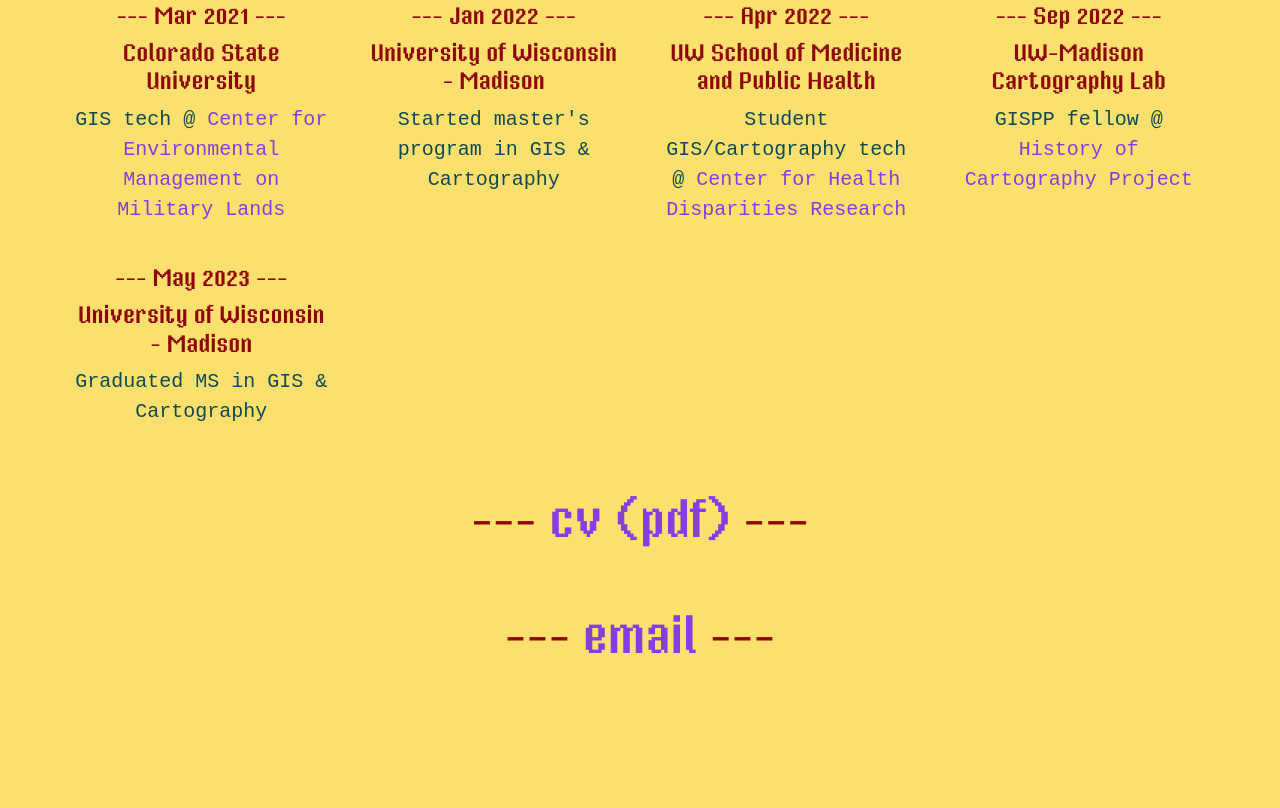
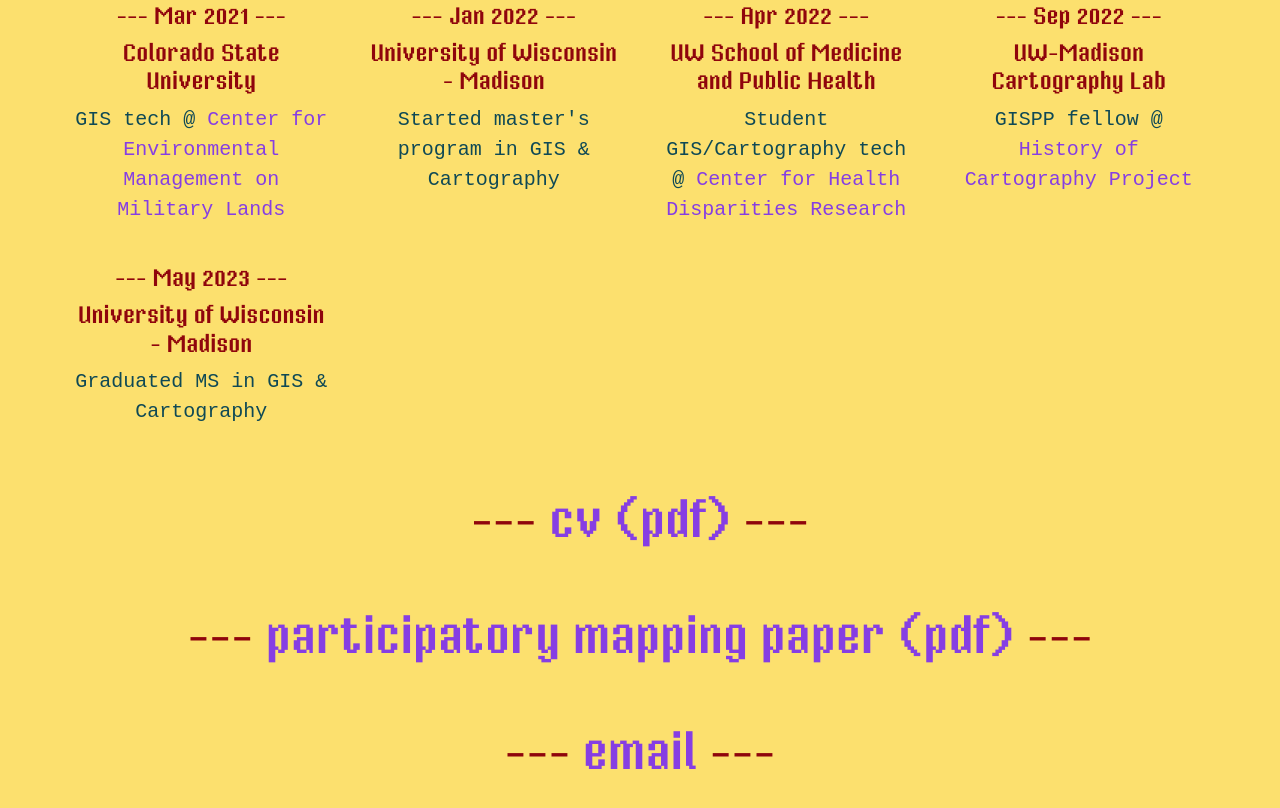
Before and after one commit to jlukechamber/portfolio, a plain HTML site: page index.html in a window 1280 px wide. Shown: the part 4482-5290 px from the top of the page. Before the commit the page ends 5182 px from the top, so only its background shows below. Drawn offline with Linux system fonts and the light colour scheme.

Commit message:
added link to ppgis pdf

```diff
--- a/index.html
+++ b/index.html
@@ -474,6 +474,12 @@
                 <h2 style="font-family: 'misterPixel';">--- <a href="assets/Resume_May2023.pdf" target="_blank">cv
                         (pdf)</a> ---</h2>
             </div>
+            <div class="col-md-12 text-center">
+                <br>
+                <br>
+                <h2 style="font-family: 'misterPixel';">--- <a href="assets\Sociocultural mapping of ecosystem service values can inform where to mitigate wildfire risk a case study from Colorado.pdf" target="_blank">participatory mapping paper
+                        (pdf)</a> ---</h2>
+            </div>
             <a id="contact"></a>
             <div class="col-md-12 text-center">
                 <br>
@@ -481,6 +487,7 @@
                 <h2 style="font-family: 'misterPixel';">--- <a href="mailto: jlchamberlai@wisc.edu"
                         target="_blank">email</a> ---</h2>
             </div>
+
         </div>
         </div>
     </section>
```
Also changed, not shown: 1 other file.
